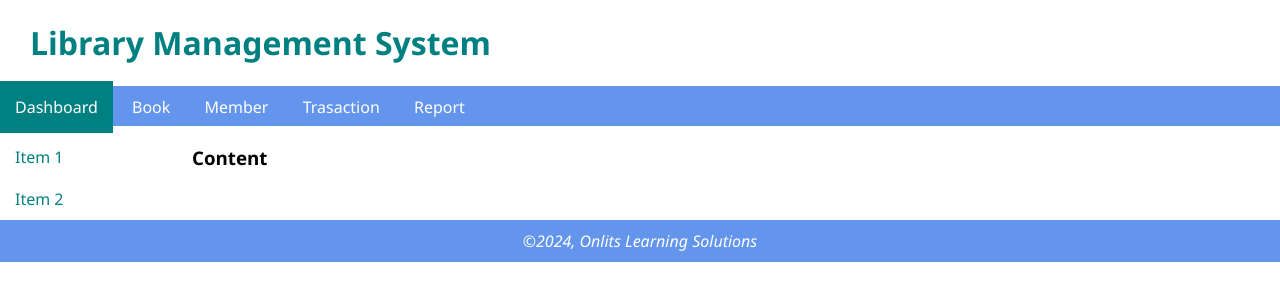
After one commit to onlits-learning-solutions/ols2402, a PHP site: page /layout.php in a window 1280 px wide. The commit adds this page. Shown: the top 301 px of the page. Run offline with PHP 8.4, Linux system fonts and the light colour scheme.

Commit message:
Design a layout for the web application Fixes #65

```diff
--- /dev/null
+++ b/web-development/projects/lms/layout.php
@@ -0,0 +1,43 @@
+<?php
+session_start();
+$email = null;
+if (isset($_SESSION['email']))
+    $email = $_SESSION['email'];
+?>
+<!DOCTYPE html>
+<html lang="en">
+
+<head>
+    <meta charset="UTF-8">
+    <meta name="viewport" content="width=device-width, initial-scale=1.0">
+    <title>Layout</title>
+    <link rel="stylesheet" href="style.css">
+</head>
+
+<body>
+    <header>
+        <h1 id="logo-text">Library Management System</h1>
+    </header>
+    <nav>
+        <a class="active">Dashboard</a>
+        <a href="book.php">Book</a>
+        <a href="member.php">Member</a>
+        <a href="transaction.php">Trasaction</a>
+        <a href="report.php">Report</a>
+        <span id="display-email"><?= $email ?></span>
+    </nav>
+    <main>
+        <aside>
+            <a href="">Item 1</a>
+            <a href="">Item 2</a>
+        </aside>
+        <div class="content">
+            <h3>Content</h3>
+        </div>
+    </main>
+    <footer>
+        <p>&copy;2024, Onlits Learning Solutions</p>
+    </footer>
+</body>
+
+</html>
--- a/web-development/projects/lms/style.css
+++ b/web-development/projects/lms/style.css
@@ -1,5 +1,9 @@
 *{
     font-family: 'Segoe UI', Tahoma, Geneva, Verdana, sans-serif;
+}
+
+body {
+    margin: 0px;
 }
 
 .col-2 {
@@ -20,3 +24,77 @@ button {
     margin-bottom: 10px;
     border-radius: 5px;
 }
+
+/* -------------------------- Header ---------------------------------*/
+header h1 {
+    padding-left: 30px;
+}
+
+#logo-text {
+    color:teal;
+}
+
+/* ------------------------ Navigation Bar --------------------------- */
+nav {
+    background-color: cornflowerblue;
+    height: 30px;
+    padding-top: 10px;
+}
+
+nav a {
+    padding: 15px 15px;
+    text-align: center;
+    text-decoration: none;
+    color: white;
+}
+
+nav a:hover {
+    background-color: gray;
+}
+
+nav a.active {
+    background-color: teal;
+}
+
+nav a.active:hover {
+    background-color: teal;
+    cursor: default;
+}
+
+#display-email {
+    float: right;
+    padding: 0px 15px;
+    text-decoration: none;
+    color: white;
+    cursor: default;
+}
+
+/* ----------------------------------- Main -------------------------- */
+main {
+    display: grid;
+    grid-template-columns: 15% auto;
+}
+
+/* ----------------------------- Main Aside -------------------------*/
+main aside {
+    margin-top: 10px;
+}
+main aside a {
+    padding: 10px 15px;
+    display: block;
+    color: teal;
+    text-decoration: none;
+}
+
+/* --------------------------- Footer ---------------------------- */
+footer {
+    background-color: cornflowerblue;
+    color: white;
+    padding: 10px;
+    text-align: center;
+    font-style: italic;
+}
+
+footer p {
+    margin: 0;
+}
```
Also changed, not shown: 1 other file.
